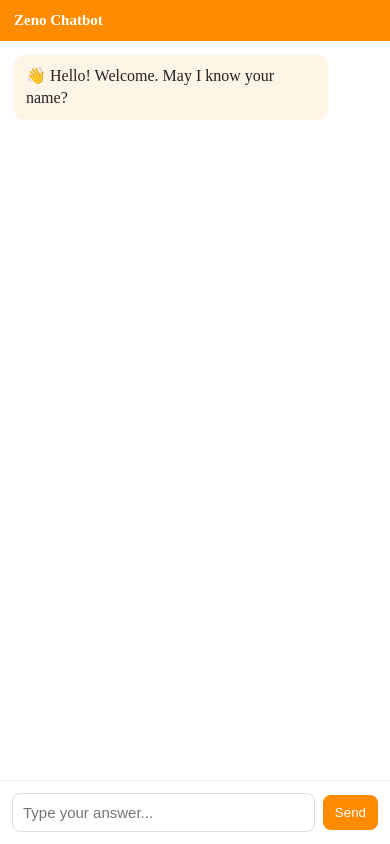
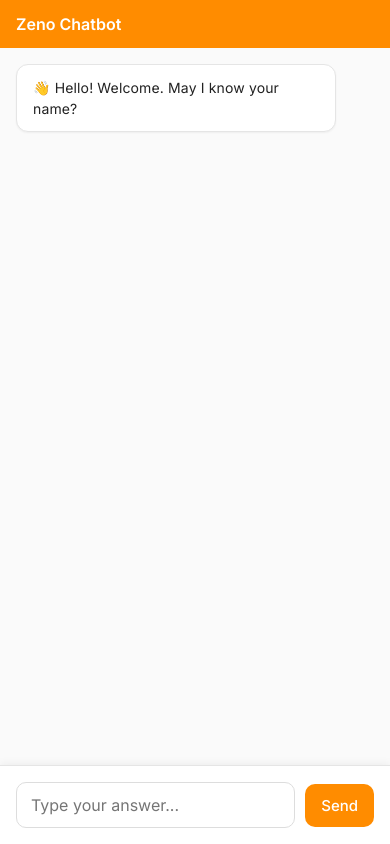
Before and after one commit to Ajan2k/zeno-chatbot, a Flask app: page / in a window 390 px wide. Run offline with Flask 3, Linux system fonts and the light colour scheme.

Commit message:
final product

```diff
--- a/templates/index.html
+++ b/templates/index.html
@@ -4,12 +4,18 @@
   <meta charset="utf-8" />
   <title>Zeno Chatbot</title>
   <meta name="viewport" content="width=device-width, initial-scale=1" />
+  <link rel="preconnect" href="https://fonts.googleapis.com">
+  <link rel="preconnect" href="https://fonts.gstatic.com" crossorigin>
+  <link href="https://fonts.googleapis.com/css2?family=Inter:wght@400;500;600&display=swap" rel="stylesheet">
   <style>
-    /* Make the entire iframe surface available */
     html, body { height: 100%; margin: 0; }
-    body { background: #fff; }
+    body {
+      background: #fff;
+      font-family: 'Inter', -apple-system, BlinkMacSystemFont, 'Segoe UI', 'Roboto', 'Oxygen', 'Ubuntu', 'Cantarell', 'Fira Sans', 'Droid Sans', 'Helvetica Neue', sans-serif;
+      -webkit-font-smoothing: antialiased;
+      -moz-osx-font-smoothing: grayscale;
+    }
 
-    /* Scoped to avoid CSS conflicts with CMS themes */
     #zeno-chat {
       --accent: #ff8c00;
       --accent-light: #fff5e6;
@@ -21,130 +27,183 @@
       overflow: hidden;
     }
 
-    /* Chat widget now fills the iframe completely */
     #zeno-chat .chat-widget {
       position: absolute;
-      inset: 0;                  /* top:0 right:0 bottom:0 left:0 */
+      inset: 0;
       width: 100%;
       height: 100%;
       background: #fff;
-      border-radius: 0;          /* the WP panel handles rounding */
-      box-shadow: none;          /* panel has its own shadow */
+      border-radius: 0;
+      box-shadow: none;
       overflow: hidden;
       display: flex;
       flex-direction: column;
-      z-index: 1;                /* no animations; no launcher/X inside the iframe */
+      z-index: 1;
     }
 
-    /* Header (no close/X) */
-    #zeno-chat .header {
-      padding: 14px 18px;
+    .header {
+      padding: 16px 20px;
       background: var(--accent);
       color: #fff;
       font-weight: 600;
-      font-size: 16px;
+      font-size: 17px;
       display: flex;
       align-items: center;
       justify-content: flex-start;
       flex: 0 0 auto;
+      box-shadow: 0 2px 8px rgba(0,0,0,0.1);
     }
 
-    /* Messages fill remaining space */
-    #zeno-chat .messages {
+    .messages {
       flex: 1 1 auto;
-      min-height: 0;             /* critical for flex overflow */
+      min-height: 0;
       overflow-y: auto;
-      padding: 18px;
+      padding: 20px;
       display: flex;
       flex-direction: column;
-      gap: 10px;
+      gap: 12px;
       scroll-behavior: smooth;
+      background: #fafafa;
+    }
+    .message {
+      max-width: 80%;
+      padding: 12px 16px;
+      border-radius: 12px;
+      line-height: 1.5;
+      word-wrap: break-word;
+      font-size: 15px;
+      letter-spacing: 0.01em;
+    }
+    .bot {
       background: #fff;
+      color: var(--text);
+      align-self: flex-start;
+      border: 1px solid #e5e5e5;
+      box-shadow: 0 1px 2px rgba(0,0,0,0.05);
+    }
+    .user {
+      background: var(--accent);
+      color: #fff;
+      align-self: flex-end;
+      box-shadow: 0 1px 3px rgba(255,140,0,0.3);
     }
 
-    #zeno-chat .message {
-      max-width: 80%;
-      padding: 10px 12px;
-      border-radius: 10px;
-      line-height: 1.4;
-      word-wrap: break-word;
-    }
-    #zeno-chat .bot { background: var(--accent-light); color: var(--text); align-self: flex-start; }
-    #zeno-chat .user { background: var(--accent); color: #fff; align-self: flex-end; }
-
-    /* Input area sticks to bottom */
-    #zeno-chat .input-area {
+    .input-area {
       flex: 0 0 auto;
-      padding: 12px;
-      border-top: 1px solid #eee;
+      padding: 16px;
+      border-top: 1px solid #e5e5e5;
       display: flex;
-      gap: 8px;
+      gap: 10px;
       align-items: center;
       background: #fff;
+      box-shadow: 0 -2px 8px rgba(0,0,0,0.05);
     }
-    #zeno-chat input[type="text"] {
+    input[type="text"] {
       flex: 1;
-      padding: 10px;
-      border-radius: 8px;
+      padding: 12px 14px;
+      border-radius: 10px;
       border: 1px solid #ddd;
-      font-size: 14px;
+      font-size: 15px;
       outline: none;
+      font-family: inherit;
+      transition: all 0.2s ease;
     }
-    #zeno-chat input[type="text"]:focus {
+    input[type="text"]:focus {
       border-color: var(--accent);
-      box-shadow: 0 0 3px rgba(255,140,0,0.3);
+      box-shadow: 0 0 0 3px rgba(255,140,0,0.1);
     }
-    #zeno-chat button {
-      padding: 10px 12px;
-      border-radius: 8px;
+    button {
+      padding: 12px 16px;
+      border-radius: 10px;
       border: none;
       background: var(--accent);
       color: #fff;
       cursor: pointer;
+      font-weight: 500;
+      font-size: 15px;
+      font-family: inherit;
+      transition: all 0.2s ease;
     }
-    #zeno-chat button:hover { background: #e67e00; }
+    button:hover {
+      background: #e67e00;
+      transform: translateY(-1px);
+      box-shadow: 0 2px 8px rgba(255,140,0,0.3);
+    }
+    button:active {
+      transform: translateY(0);
+    }
 
-    /* Option buttons */
-    #zeno-chat .options {
+    .options {
       display: flex;
-      gap: 8px;
-      margin-top: 6px;
+      gap: 10px;
+      margin-top: 8px;
       flex-wrap: wrap;
     }
-    #zeno-chat .option-btn {
-      padding: 8px 10px;
+    .option-btn {
+      padding: 10px 14px;
       background: var(--accent);
       color: #fff;
-      border-radius: 8px;
+      border-radius: 10px;
       cursor: pointer;
       border: none;
+      font-weight: 500;
+      font-size: 14px;
+      transition: all 0.2s ease;
     }
-    #zeno-chat .option-btn[disabled] { opacity: 0.5; cursor: not-allowed; }
+    .option-btn:hover {
+      background: #e67e00;
+      transform: translateY(-1px);
+      box-shadow: 0 2px 6px rgba(255,140,0,0.3);
+    }
+    .option-btn[disabled] {
+      opacity: 0.5;
+      cursor: not-allowed;
+      transform: none;
+    }
 
-    /* Summary block */
-    #zeno-chat .summary-block {
+    .summary-block {
       background: #fff8ef;
-      padding: 10px;
-      border-radius: 8px;
-      border: 1px dashed #ffcc80;
+      padding: 14px;
+      border-radius: 10px;
+      border: 1px solid #ffe0b2;
       white-space: normal;
       font-size: 14px;
+      line-height: 1.6;
     }
-    #zeno-chat .small { font-size: 12px; color: #999; margin-top: 4px; }
+    .small {
+      font-size: 13px;
+      color: #666;
+      margin-top: 6px;
+    }
+    .estimate-title {
+      font-weight: 600;
+      font-size: 16px;
+      margin: 10px 0 6px;
+      color: #333;
+    }
+    .estimate-table {
+      width: 100%;
+      border-collapse: collapse;
+      margin-top: 8px;
+      font-size: 14px;
+    }
+    .estimate-table th, .estimate-table td {
+      border: 1px solid #ffd5a3;
+      padding: 8px 10px;
+      text-align: left;
+    }
+    .estimate-table th {
+      background: #fff3e0;
+      font-weight: 600;
+    }
 
-    #zeno-chat .estimate-title { font-weight: 600; margin: 8px 0 4px; }
-    #zeno-chat .estimate-table { width: 100%; border-collapse: collapse; margin-top: 6px; font-size: 13px; }
-    #zeno-chat .estimate-table th, #zeno-chat .estimate-table td { border: 1px solid #ffd5a3; padding: 6px 8px; text-align: left; }
-    #zeno-chat .estimate-table th { background: var(--accent-light); }
+    .chat-launcher, .close-btn { display: none !important; }
 
-    /* Hide any old launcher/X inside iframe */
-    #zeno-chat .chat-launcher, #zeno-chat .close-btn { display: none !important; }
-
-    /* Mobile: the iframe container (WP panel) already resizes; we just fill it */
     @media (max-width: 640px) {
-      #zeno-chat .header { font-size: 15px; padding: 12px 14px; }
-      #zeno-chat .messages { padding: 14px; }
-      #zeno-chat input[type="text"] { font-size: 15px; }
+      .header { font-size: 16px; padding: 14px 16px; }
+      .messages { padding: 16px; }
+      input[type="text"] { font-size: 16px; } /* Prevents zoom on iOS */
+      .message { font-size: 14px; }
     }
   </style>
 </head>
@@ -154,11 +213,12 @@
       <div class="header"><span>Zeno Chatbot</span></div>
       <div class="messages" id="messages" aria-live="polite"></div>
       <div class="input-area" id="input-area">
-        <input id="user-input" type="text" placeholder="Type your answer..." />
+        <input id="user-input" type="text" placeholder="Type your answer..." autocomplete="off" />
         <button id="send-btn" type="button">Send</button>
       </div>
     </div>
   </div>
+  <noscript>This app requires JavaScript to run.</noscript>
   <script src="/static/chat.js"></script>
 </body>
 </html>
```
